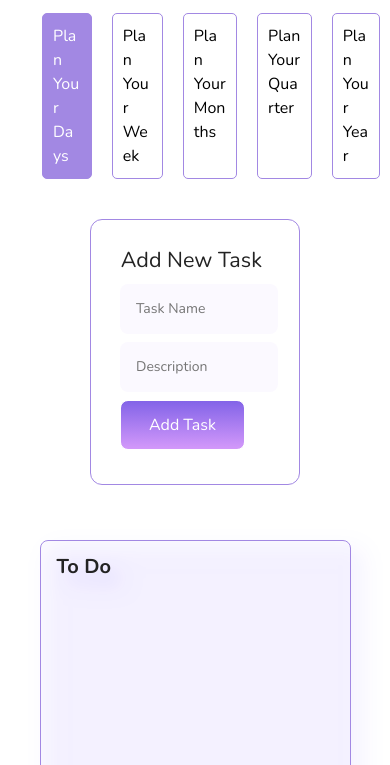
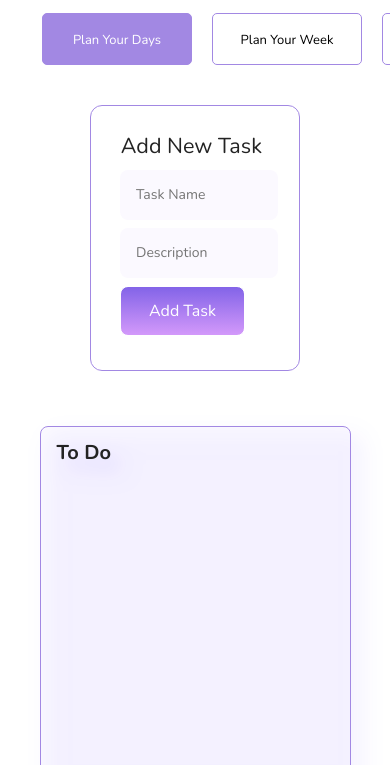
Before and after one commit to shubhamashish33/internship_website, a plain HTML site: page dashboard.html in a window 390 px wide. Shown: the part 79-844 px from the top of the page. Drawn offline with nearby package versions, Linux system fonts and the light colour scheme.

Commit message:
optimized mobile view

```diff
--- a/assets/css/home_css/style.css
+++ b/assets/css/home_css/style.css
@@ -364,6 +364,27 @@ input:focus {
 }
 
 @media screen and (max-width: 768px) {
+  .weekmenu{
+    overflow-x: auto;
+    max-height: 200px;
+    flex-wrap: nowrap;
+    justify-content: space-between;
+  }
+.weekmenu::-webkit-scrollbar{
+  width: 0px;
+}
+
+ .weekmenu li{
+  margin-right: 10px;
+  padding: 0px;
+  min-width: 150px;
+  line-height: 50px;
+  text-align: center;
+ }
+  .weekmenu li a{
+    font-size: 13px;
+    padding: 5px;
+  }
   .menu {
     display: none;
   }
```
Also changed, not shown: dashboard.html (+1 -0 lines).
